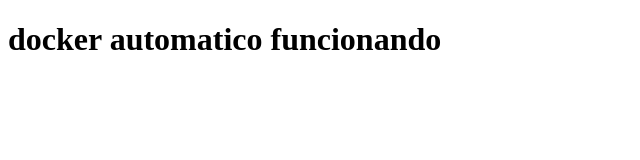
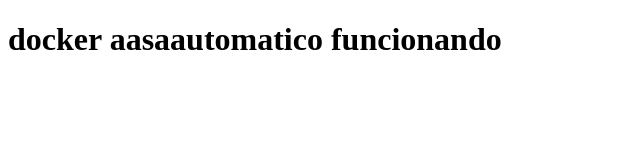
Before and after one commit to marcplanse4/docker-automatico, a plain HTML site: page index.html in a window 1280 px wide. Shown: the whole page, without its empty margins (0-640 px from the left). Drawn offline with Linux system fonts and the light colour scheme.

Commit message:
penevinagre

```diff
--- a/index.html
+++ b/index.html
@@ -6,6 +6,6 @@
     <title>Document</title>
 </head>
 <body>
-    <h1>docker automatico funcionando</h1>
+    <h1>docker aasaautomatico funcionando</h1>
 </body>
 </html>
```
